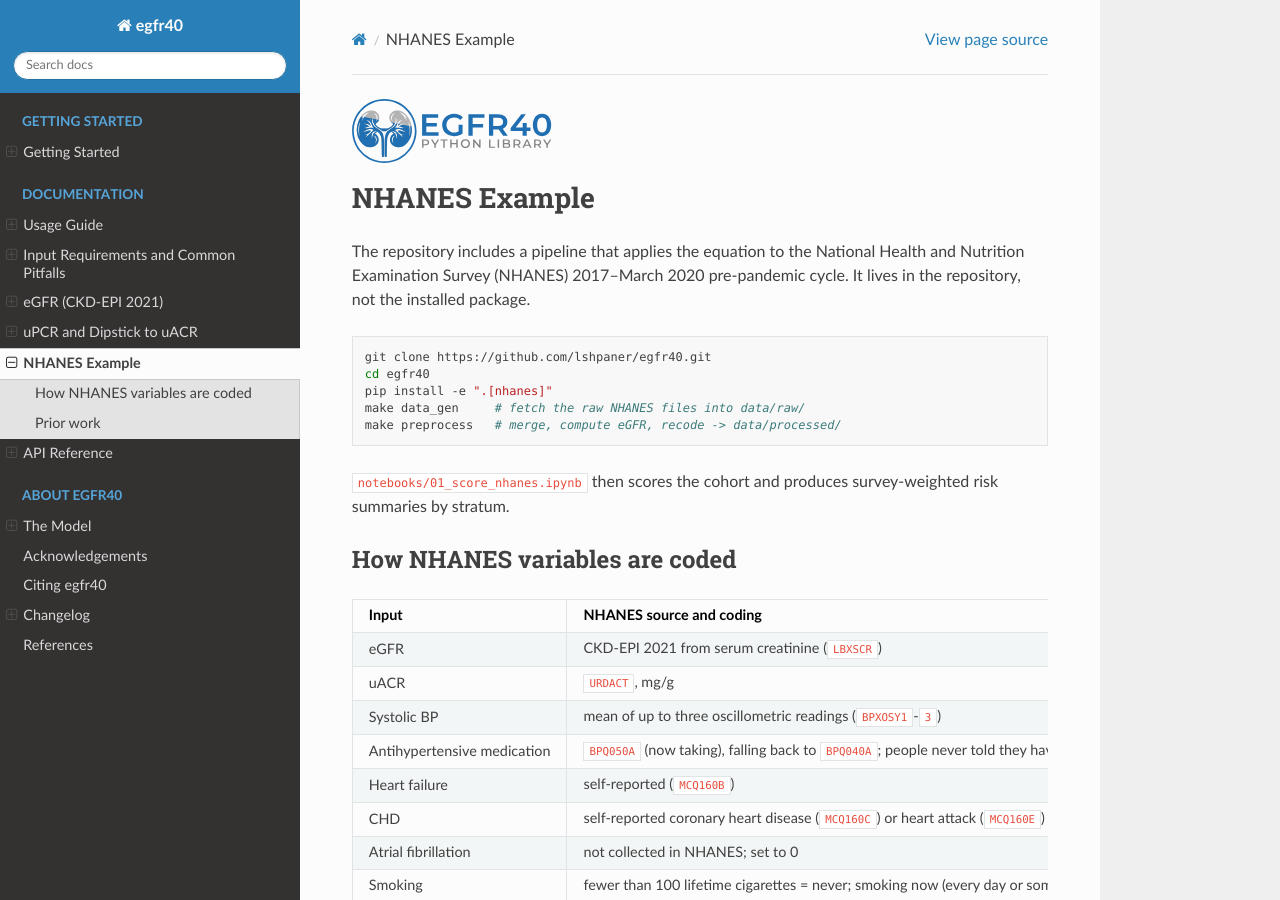
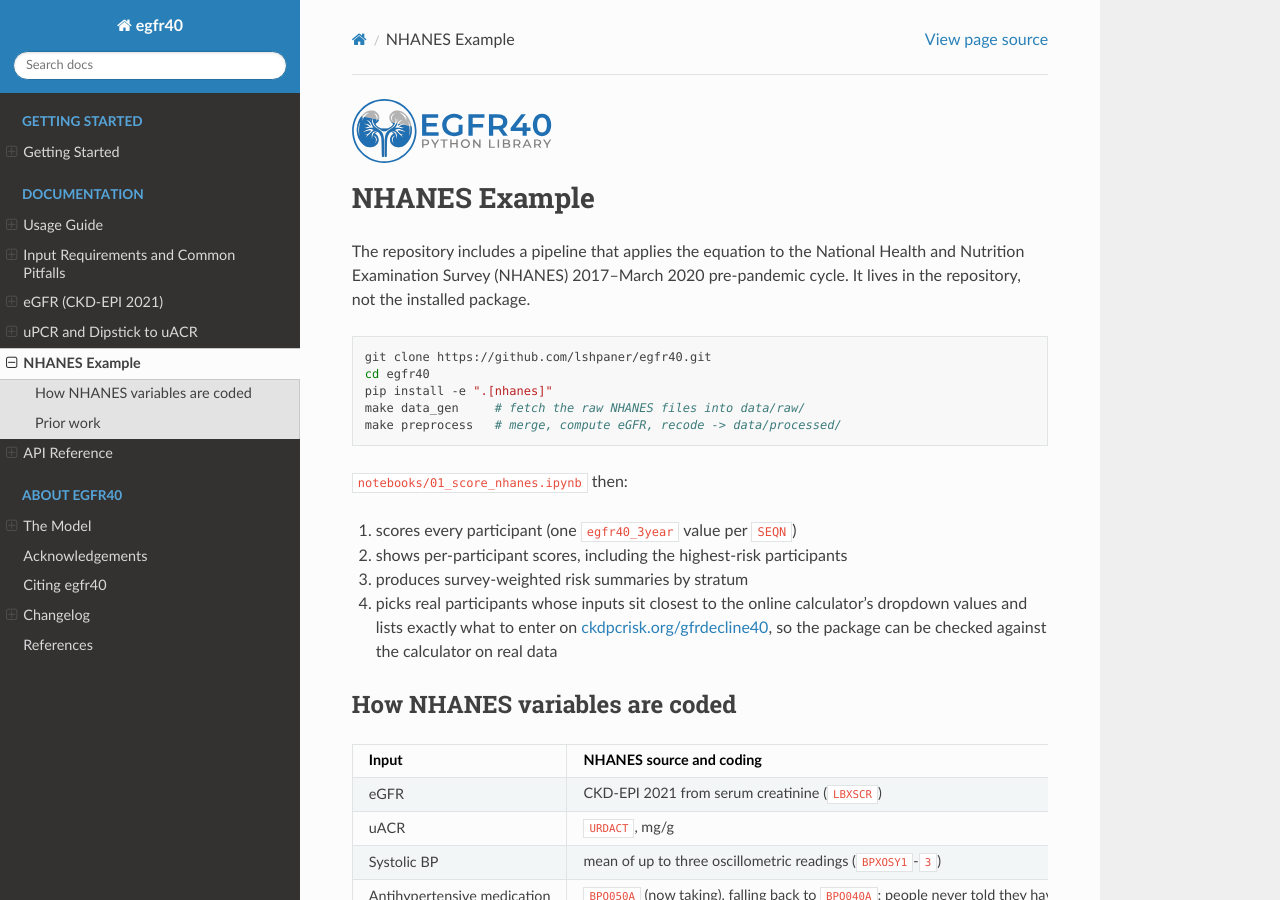
Before and after one commit to lshpaner/egfr40, a Sphinx documentation site: the page built from docs/nhanes.rst, in a window 1280 px wide and 900 px high. Built offline with Sphinx 7.4.7 and the Read the Docs theme 3.1.0, drawn with Linux system fonts in a browser that asks for light colours; pages that are not in the unit, such as notebooks, are missing from menus.

Commit message:
NHANES notebook: restore snapping cell, add calculator-check markdown, drop scratch cell; describe in docs

```diff
--- a/docs/nhanes.rst
+++ b/docs/nhanes.rst
@@ -13,8 +13,15 @@ cycle. It lives in the repository, not the installed package.
    make data_gen     # fetch the raw NHANES files into data/raw/
    make preprocess   # merge, compute eGFR, recode -> data/processed/
 
-``notebooks/01_score_nhanes.ipynb`` then scores the cohort and produces
-survey-weighted risk summaries by stratum.
+``notebooks/01_score_nhanes.ipynb`` then:
+
+1. scores every participant (one ``egfr40_3year`` value per ``SEQN``)
+2. shows per-participant scores, including the highest-risk participants
+3. produces survey-weighted risk summaries by stratum
+4. picks real participants whose inputs sit closest to the online calculator's
+   dropdown values and lists exactly what to enter on
+   `ckdpcrisk.org/gfrdecline40 <https://ckdpcrisk.org/gfrdecline40/>`_, so the
+   package can be checked against the calculator on real data
 
 How NHANES variables are coded
 ------------------------------
```
Also changed, not shown: 1 other file.
